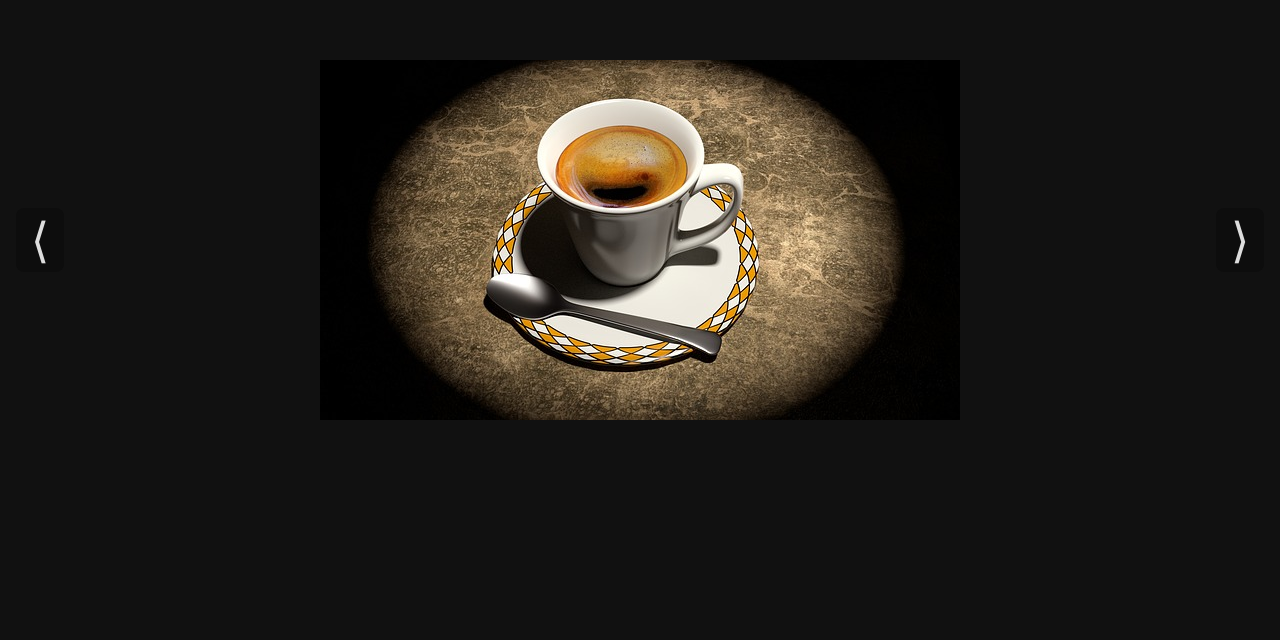
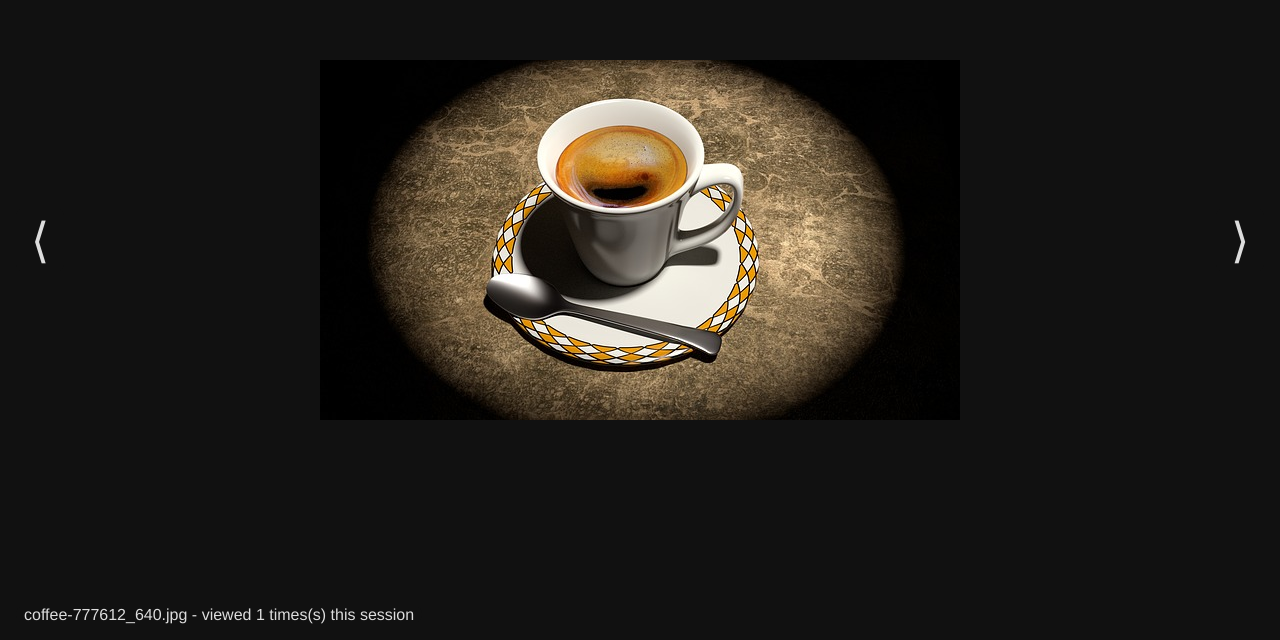
Before and after one commit to Lateworm/slideshow, a Vue app: page / in a window 1280 px wide. Shown: the part 160-800 px from the top of the page. Built offline with nearby package versions, Linux system fonts and the light colour scheme.

Commit message:
Add simple MVP slide metrics

```diff
--- a/src/components/Slideshow.vue
+++ b/src/components/Slideshow.vue
@@ -1,14 +1,18 @@
 <template>
   <div>
     <div class='slide-container'>
-      <img class='slide' :src="require('../assets/' + state.slides[state.currentSlideIndex])" @load="onImgLoad">
+      <img class='slide' :src="require('../assets/' + slides[state.currentSlideIndex])" @load="handleSlideLoad">
     </div>
 
     <div class='controls'>
-      <div><button v-if='!state.loading' class='button-previous' @click='previous()'>&lang;</button></div>
+      <div><button v-if='!state.loading' class='button-previous' @click='goToPreviousSlide()'>&lang;</button></div>
       <div><span class='loading' v-if='state.loading'>Loading...</span></div>
-      <div><button v-if='!state.loading' class='button-next' @click='next()'>&rang;</button></div>
+      <div><button v-if='!state.loading' class='button-next' @click='goToNextSlide()'>&rang;</button></div>
     </div>
+
+    <footer>
+      <span>{{ slides[state.currentSlideIndex] }} - viewed {{ state.slideViewCounts[state.currentSlideIndex] }} times(s) this session</span>
+    </footer>
   </div>
 </template>
 
@@ -22,45 +26,54 @@ export default defineComponent({
   },
 
   setup () {
+    // data and state
+    const slides = [
+      'coffee-777612_640.jpg',
+      'coins-1523383_1920.jpg',
+      'posing-999199_1920.jpg',
+      'raspberries-1426859_1920.jpg',
+    ]
     const state = reactive({
-      slides: [
-        'coffee-777612_640.jpg',
-        'coins-1523383_1920.jpg',
-        'posing-999199_1920.jpg',
-        'raspberries-1426859_1920.jpg'
-      ],
       currentSlideIndex: 0,
+      slideViewCounts: [0, 0, 0, 0],
       loading: true,
     })
 
-    const previous = () => {
+    // navigation
+    const goToPreviousSlide = () => {
       state.loading = true;
-      state.currentSlideIndex = state.currentSlideIndex > 0 ? state.currentSlideIndex - 1 : state.slides.length - 1
+      state.currentSlideIndex = state.currentSlideIndex > 0 ? state.currentSlideIndex - 1 : slides.length - 1;
     }
-    const next = () => {
+    const goToNextSlide = () => {
       state.loading = true;
-      state.currentSlideIndex = state.currentSlideIndex < state.slides.length - 1 ? state.currentSlideIndex + 1 : 0
+      state.currentSlideIndex = state.currentSlideIndex < slides.length - 1 ? state.currentSlideIndex + 1 : 0;
     }
-    const onImgLoad = () => {
+    const handleSlideLoad = () => {
       state.loading = false
+      state.slideViewCounts[state.currentSlideIndex]++;
     }
 
-    // Take keyboard input so desktop users can switch slides using the arrow keys
+    // keyboard interface
     const handleKeyboard = (e: KeyboardEvent) => {
-      // prevent poor keyboard experience by doing nothing if we're already waiting for an image to load
       if (state.loading) return;
 
       switch (e.key) {
-        case 'ArrowRight': next(); break
-        case 'ArrowUp': next(); break
+        case 'ArrowRight': goToNextSlide(); break
+        case 'ArrowUp': goToNextSlide(); break
 
-        case 'ArrowLeft': previous(); break
-        case 'ArrowDown': previous(); break
+        case 'ArrowLeft': goToPreviousSlide(); break
+        case 'ArrowDown': goToPreviousSlide(); break
       }
     }
     document.addEventListener('keyup', handleKeyboard)
 
-    return { state, previous, next, onImgLoad }
+    return {
+      slides,
+      state,
+      goToPreviousSlide,
+      goToNextSlide,
+      handleSlideLoad,
+    }
   }
 })
 </script>
@@ -75,7 +88,6 @@ export default defineComponent({
     width: 100vw;
     height: 100vh;
   }
-
   .slide {
     max-width:100%;
     max-height:100%;
@@ -90,9 +102,7 @@ export default defineComponent({
     display: flex;
     align-items: center;
     justify-content: space-between;
-    outline: 1px dotted cyan;
   }
-
   button {
     width: 3rem;
     height: 4rem;
@@ -101,19 +111,33 @@ export default defineComponent({
     align-items: center;
     justify-content: center;
 
-    background: hsla(0, 0%, 0%, 0.25);
+    background: hsla(0, 0%, 7%, 0.5);
     border: none;
     border-radius: 0.5rem;
 
     font-size: 3rem;
     color: #ddd;
   }
+  button.button-previous { margin-left: 1rem }
+  button.button-next { margin-right: 1rem }
 
-  .button-previous { margin-left: 1rem }
-  .button-next { margin-right: 1rem }
+  footer {
+    position: absolute;
+    bottom: 0;
+    left: 0;
+    margin-left: 1rem;
+    margin-bottom: 1rem;
+  }
+  footer span {
+    background: hsla(0, 0%, 7%, 0.5);
+    color: #ddd;
+    border-radius: 0.5rem;
+    padding-left: 0.5rem;
+    padding-right: 0.5rem;
+  }
 
   .loading {
-    background: hsla(0, 0%, 0%, 0.25);
+    background: hsla(0, 0%, 7%, 0.5);
     border-radius: 0.5rem;
     color: #ddd;
     font-size: 1rem;
```
